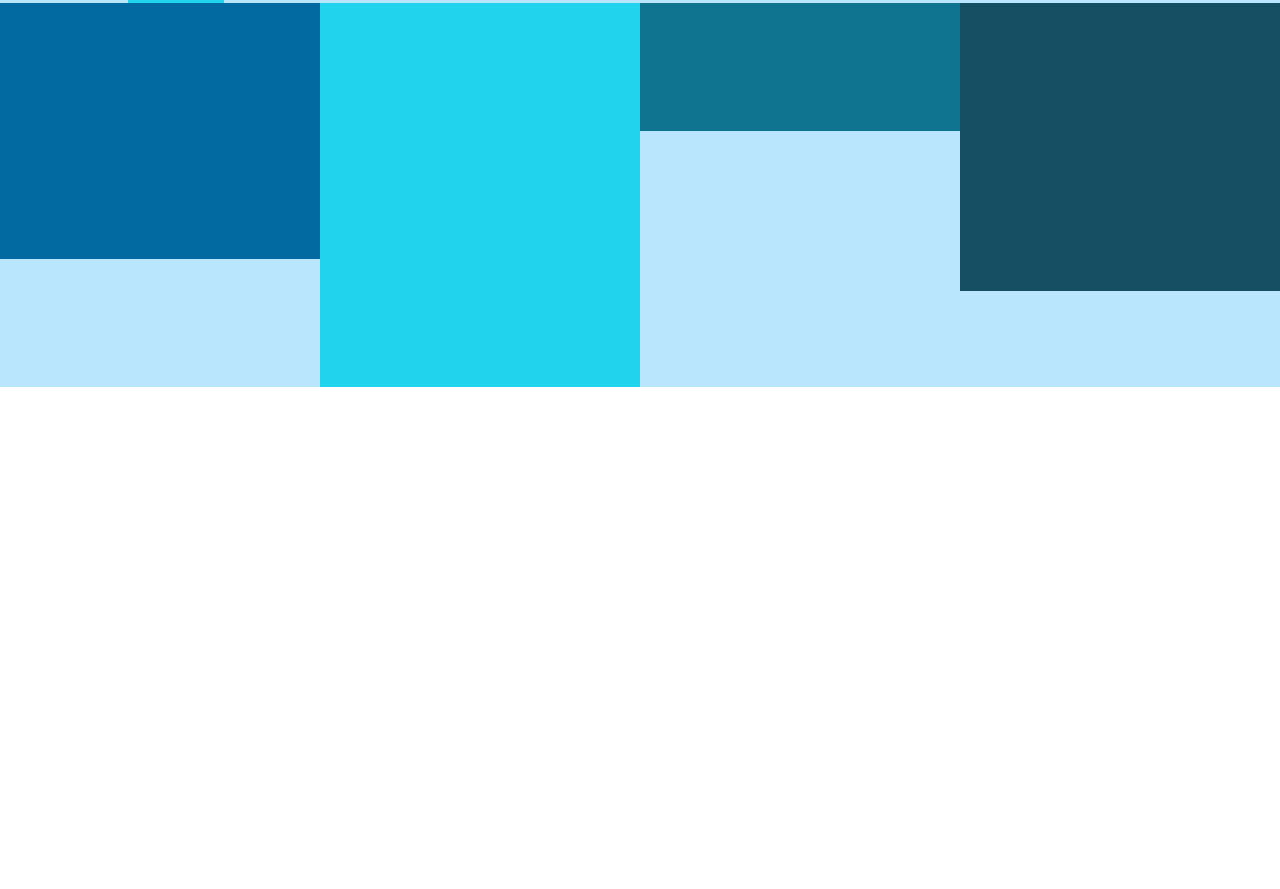
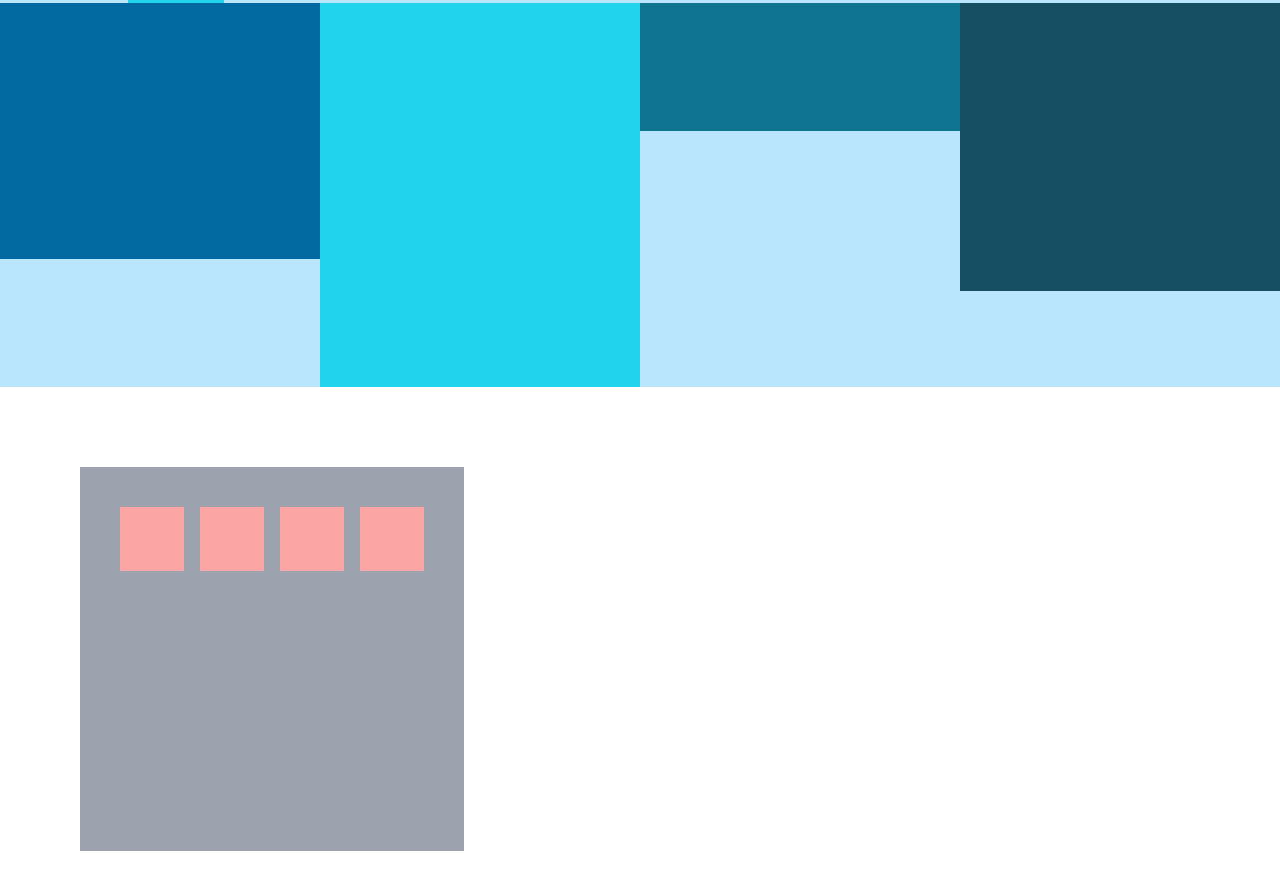
Before and after one commit to DannielNavas/twilwind, a website: page public/index.html in a window 1280 px wide. Shown: the part 661-1550 px from the top of the page. Before the commit the page ends 1048 px from the top, so only its background shows below. Drawn offline with Linux system fonts and the light colour scheme.

Commit message:
✨ flex

```diff
--- a/public/index.html
+++ b/public/index.html
@@ -26,6 +26,14 @@
       <div class="w-1/4 h-32 bg-cyan-700"></div>
       <div class="w-1/4 h-72 bg-cyan-900"></div>
     </div>
+
+
+    <div class="w-96 h-96 bg-gray-400 p-10 m-20 flex space-x-4 justify-center align-middle">
+      <div class="w-16 h-16 bg-red-300"></div>
+      <div class="w-16 h-16 bg-red-300"></div>
+      <div class="w-16 h-16 bg-red-300"></div>
+      <div class="w-16 h-16 bg-red-300"></div>
+    </div>
 </body>
 
 </html>
```
Also changed, not shown: public/css/tailwind.css.
